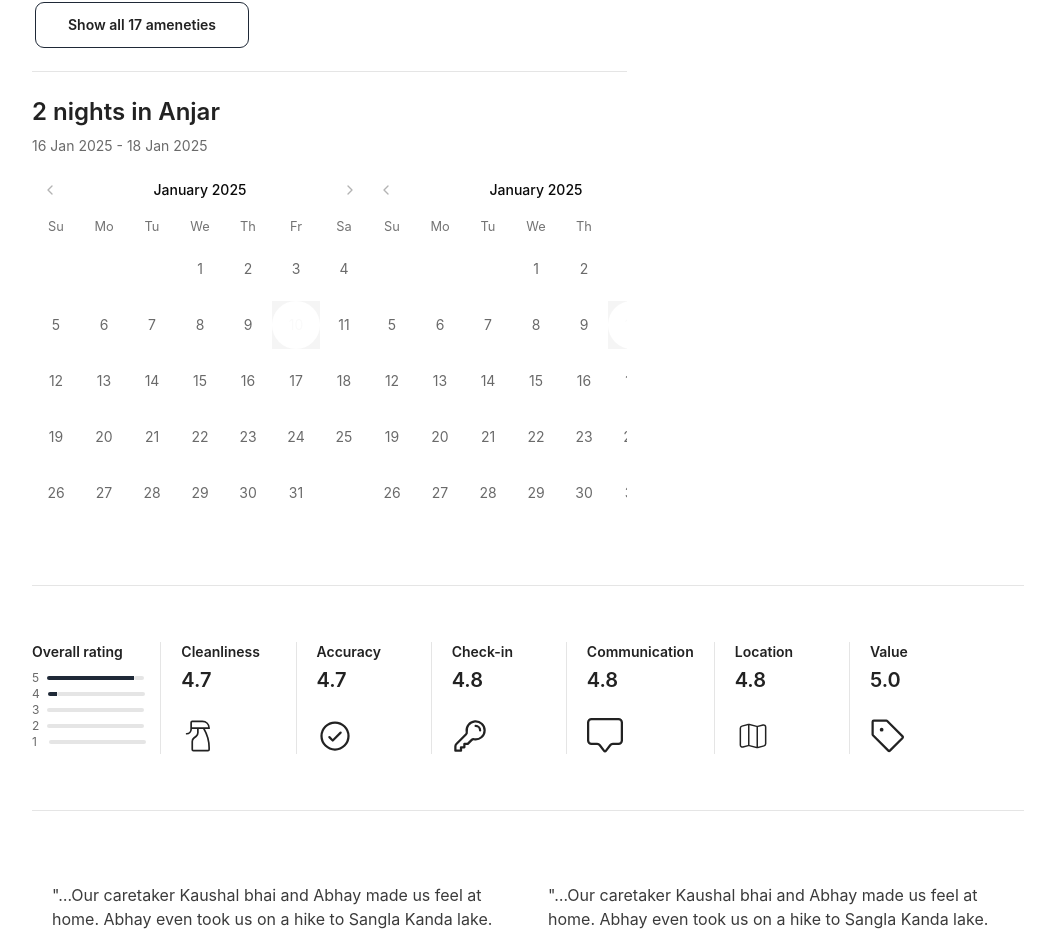
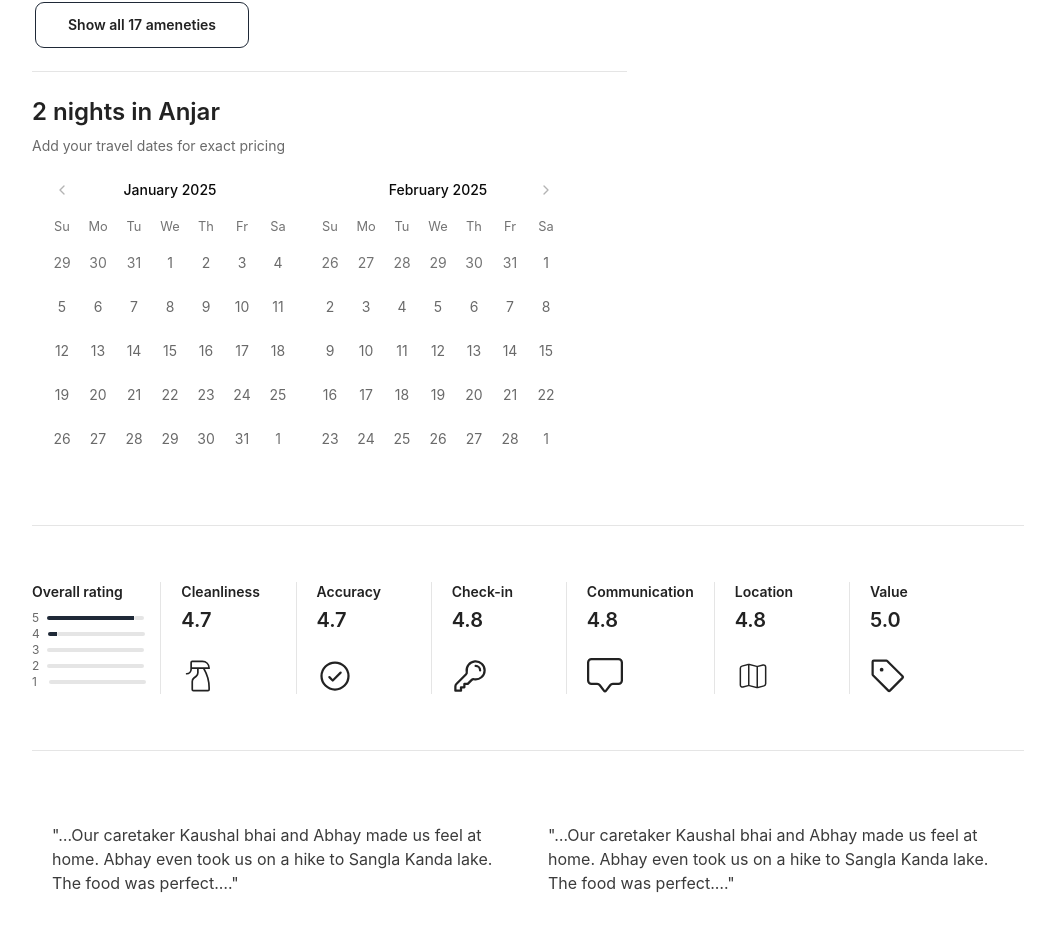
Before and after one commit to harshitgoyal101/AirBnb, a Next.js app in the folder airbnb/: page /property/1 in a window 1280 px wide. Shown: the part 1638-2571 px from the top of the page, without its empty margins (112-1167 px from the left). Built offline with nearby package versions, Linux system fonts and the light colour scheme.

Commit message:
calender fixes

```diff
--- a/airbnb/app/property/[id]/page.tsx
+++ b/airbnb/app/property/[id]/page.tsx
@@ -1,3 +1,5 @@
+"use client";
+
 import { Separator } from "@/components/ui/separator"
 import { Button } from "@/components/ui/button";
 import { FaRegHeart } from "react-icons/fa";
@@ -6,7 +8,7 @@ import { PropertiesImages } from "@/components/Properties/PropertyImages";
 import { BookCard } from "@/components/Properties/BookCard";
 import Image from "next/image";
 import { IconWithLabel } from "@/components/ui/IconWIthLabel";
-import { CalendarCard } from "@/components/Properties/CalenderCard";
+import { Calendar } from '@/components/ui/calendar';
 import { ReviewCard } from "@/components/User/ReviewCard";
 import { Carousel, CarouselContent, CarouselItem, CarouselNext, CarouselPrevious } from "@/components/ui/carousel";
 import { ScrollArea } from "@radix-ui/react-scroll-area";
@@ -19,8 +21,23 @@ import { CiMap } from "react-icons/ci";
 import { GoTag } from "react-icons/go";
 import { UserCard } from "@/components/User/UserCard";
 import Link from "next/link";
+import { useState } from "react";
 
 export default function PropertyDetailPage() {
+    const [range, setRange] = useState<{ from: Date | undefined; to: Date | undefined }>({
+        from: undefined,
+        to: undefined,
+      });
+
+      // Handle date selection
+      const handleDateChange = (date: Date) => {
+        if (!range.from || (range.from && range.to)) {
+          setRange({ from: date, to: undefined });
+        } else {
+          setRange({ ...range, to: date });
+        }
+      };
+
   return (
     <>
     <div>
@@ -126,11 +143,19 @@ export default function PropertyDetailPage() {
 
                 <div className="my-6">
                     <div className="text-2xl font-semibold text-darkText mb-2">2 nights in Anjar</div>
-                    <div className="text-sm text-lightText">16 Jan 2025 - 18 Jan 2025</div>
+                    <div className="text-sm text-lightText">{
+                        range.from && range.to ?
+                        <p>{range.from.toLocaleDateString()} - {range.to.toLocaleDateString()}</p>
+                        : <p>Add your travel dates for exact pricing</p>
+                    }</div>
 
-                    <div className="flex justify-between py-2 overflow-x-hidden">
-                        <CalendarCard/>
-                        <div className = "hidden xl:flex"><CalendarCard />  </div>
+                    <div className="flex justify-between py-2 overflow-x-hidden w-full">
+                        <Calendar
+                            selected={{ from: range.from, to: range.to }} // Pass selected range
+                            onDayClick={handleDateChange} // Handle day selection
+                            numberOfMonths={2} // Display two months
+                            mode="range" // Enable range mode
+                        />
                     </div>
 
                 </div>
--- a/airbnb/components/Properties/CalenderCard.tsx
+++ /dev/null
@@ -1,18 +0,0 @@
-"use client"
-
-import * as React from "react"
-
-import { Calendar } from "@/components/ui/calendar"
-
-export function CalendarCard() {
-  const [date, setDate] = React.useState<Date | undefined>(new Date())
-
-  return (
-    <Calendar
-      mode="single"
-      selected={date}
-      onSelect={setDate}
-      className="items-center"
-    />
-  )
-}
--- a/airbnb/components/ui/calendar.tsx
+++ b/airbnb/components/ui/calendar.tsx
@@ -12,13 +12,13 @@ export type CalendarProps = React.ComponentProps<typeof DayPicker>
 function Calendar({
   className,
   classNames,
-  showOutsideDays = false,
+  showOutsideDays = true,
   ...props
 }: CalendarProps) {
   return (
     <DayPicker
       showOutsideDays={showOutsideDays}
-      className={cn("py-3", className)}
+      className={cn("p-3", className)}
       classNames={{
         months: "flex flex-col sm:flex-row space-y-4 sm:space-x-4 sm:space-y-0",
         month: "space-y-4",
@@ -27,19 +27,19 @@ function Calendar({
         nav: "space-x-1 flex items-center",
         nav_button: cn(
           buttonVariants({ variant: "default" }),
-          "h-7 w-7 bg-transparent p-0 opacity-50 hover:opacity-100"
+          "h-7 w-7 bg-transparent p-0 opacity-50 hover:opacity-100 focus:bg-darkText"
         ),
         nav_button_previous: "absolute left-1",
         nav_button_next: "absolute right-1",
-        table: "w-full border-collapse space-y-4",
+        table: "w-full border-collapse space-y-1",
         head_row: "flex",
         head_cell:
-          "text-muted-foreground rounded-md w-12 font-normal text-[0.8rem]",
+          "text-muted-foreground rounded-md w-9 font-normal text-[0.8rem]",
         row: "flex w-full mt-2",
-        cell: "h-12 w-12 text-center text-sm p-0 relative [&:has([aria-selected].day-range-end)]:rounded-r-md [&:has([aria-selected].day-outside)]:bg-accent/50 [&:has([aria-selected])]:bg-accent first:[&:has([aria-selected])]:rounded-l-md last:[&:has([aria-selected])]:rounded-r-md focus-within:relative focus-within:z-20",
+        cell: "h-9 w-9 text-center text-sm p-0 relative [&:has([aria-selected].day-range-end)]:rounded-r-md [&:has([aria-selected].day-outside)]:bg-accent/50 [&:has([aria-selected])]:bg-accent first:[&:has([aria-selected])]:rounded-l-md last:[&:has([aria-selected])]:rounded-r-md focus-within:relative focus-within:z-20",
         day: cn(
           buttonVariants({ variant: "default" }),
-          "h-12 w-12 p-0 font-normal aria-selected:opacity-100"
+          "h-9 w-9 p-0 font-normal aria-selected:opacity-100 focus:bg-darkText"
         ),
         day_range_end: "day-range-end",
         day_selected:
```
Also changed, not shown: 1 other file (tests, documents, lock files or other folders).
